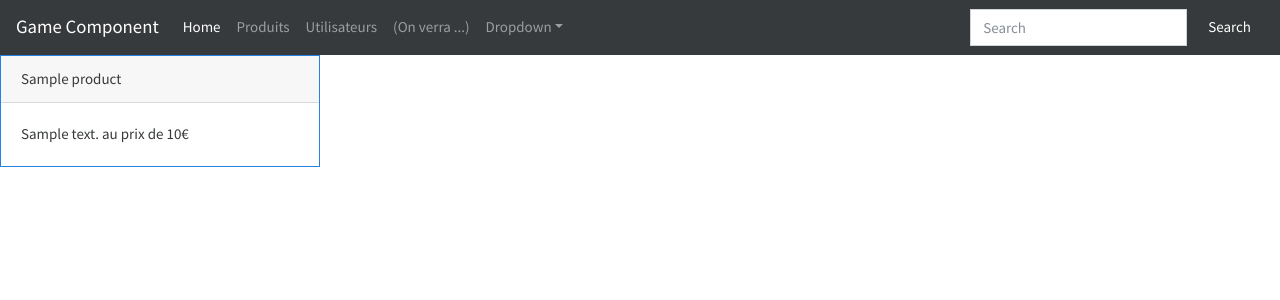
After one commit to AlexandreTO/Projet, a Symfony app: template templates/products.html.twig in a window 1280 px wide. The commit adds this page. Shown: the top 300 px of the page. Run offline with Twig, Linux system fonts and the light colour scheme; the template is opened without the code that fills it: most values are stand-ins (such as "Sample title", 1, 10 or a date in 2020); some libraries are stand-ins or nearby versions.

Commit message:
Alex test (#22)
Add product controller

```diff
--- a/composer.json
+++ b/composer.json
@@ -4,10 +4,9 @@
     "type": "project",
     "license": "proprietary",
     "require": {
-        "php": ">=7.2.5",
+        "php": ">=7.4",
         "ext-ctype": "*",
         "ext-iconv": "*",
-        "composer/package-versions-deprecated": "1.11.99.1",
         "doctrine/annotations": "^1.0",
         "doctrine/doctrine-bundle": "^2.2",
         "doctrine/doctrine-migrations-bundle": "^3.0",
@@ -15,7 +14,6 @@
         "fzaninotto/faker": "^1.9",
         "phpdocumentor/reflection-docblock": "^5.2",
         "sensio/framework-extra-bundle": "^5.6",
-        "squizlabs/php_codesniffer": "*",
         "symfony/asset": "5.1.*",
         "symfony/console": "5.1.*",
         "symfony/dotenv": "5.1.*",
--- a/src/Repository/ProductsRepository.php
+++ b/src/Repository/ProductsRepository.php
@@ -8,5 +8,11 @@ use Doctrine\ORM\EntityRepository;
 
 class ProductsRepository extends EntityRepository
 {
+	public function listProducts()
+	{
+		return $this->createQueryBuilder('a')
+					->getQuery()
+					->getResult();
+	}
 
 }
--- a/templates/base.html.twig
+++ b/templates/base.html.twig
@@ -3,9 +3,52 @@
 <head>
     <meta charset="UTF-8">
     <title>{% block title %}Welcome!{% endblock %}</title>
-        {% block stylesheets %}{% endblock %}
+    {% block stylesheets %}
+        <link rel="stylesheet" href="https://bootswatch.com/4/cosmo/bootstrap.css">
+    {% endblock %}
 </head>
 <body>
+    <nav class="navbar navbar-expand-lg navbar-dark bg-dark">
+        <a class="navbar-brand" href="#">Game Component</a>
+        <button class="navbar-toggler" type="button" data-toggle="collapse" data-target="#navbarColor02"
+                aria-controls="navbarColor02" aria-expanded="false" aria-label="Toggle navigation">
+            <span class="navbar-toggler-icon"></span>
+        </button>
+
+        <div class="collapse navbar-collapse" id="navbarColor02">
+            <ul class="navbar-nav mr-auto">
+                <li class="nav-item active">
+                    <a class="nav-link" href="/">Home
+                        <span class="sr-only">(current)</span>
+                    </a>
+                </li>
+                <li class="nav-item">
+                    <a class="nav-link" href="/products">Produits</a>
+                </li>
+                <li class="nav-item">
+                    <a class="nav-link" href="/user">Utilisateurs</a>
+                </li>
+                <li class="nav-item">
+                    <a class="nav-link" href="/lenomdelapage">(On verra ...)</a>
+                </li>
+                <li class="nav-item dropdown">
+                    <a class="nav-link dropdown-toggle" data-toggle="dropdown" href="#" role="button"
+                       aria-haspopup="true" aria-expanded="false">Dropdown</a>
+                    <div class="dropdown-menu">
+                        <a class="dropdown-item" href="#">Action</a>
+                        <a class="dropdown-item" href="#">Another action</a>
+                        <a class="dropdown-item" href="#">Something else here</a>
+                        <div class="dropdown-divider"></div>
+                        <a class="dropdown-item" href="#">Separated link</a>
+                    </div>
+                </li>
+            </ul>
+            <form class="form-inline my-2 my-lg-0" data-children-count="1">
+                <input class="form-control mr-sm-2" type="text" placeholder="Search">
+                <button class="btn btn-secondary my-2 my-sm-0" type="submit">Search</button>
+            </form>
+        </div>
+    </nav>
 {% block body %}{% endblock %}
 {% block javascripts %}{% endblock %}
 </body>
--- /dev/null
+++ b/templates/index.html.twig
@@ -0,0 +1,2 @@
+{% extends "base.html.twig" %}
+{% block title %}Game Component | Home{% endblock %}
--- /dev/null
+++ b/templates/products.html.twig
@@ -0,0 +1,13 @@
+{% extends "base.html.twig" %}
+{% block title %}Game Component | Produits{% endblock %}
+{% block body %}
+	<div class="card border-primary mb-3" style="max-width: 20rem;">
+		{% for product in products %}
+			<div class="card-header">{{product.nom}}</div>
+			  <div class="card-body">
+				<!--<img src="/dossier/{{product.image}}">-->
+				<p class="card-text">{{product.description}} au prix de {{product.prix}}€</p>
+			  </div>
+		{% endfor %}
+	</div>
+{% endblock %}
```
Also changed, not shown: config/routes.yaml (+7 -3 lines), src/Controller/MainController.php (added, +27 -0 lines), src/Controller/ProductsController.php (added, +23 -0 lines), src/Controller/TestController.php (+5 -2 lines), src/Entity/Products.php (+58 -57 lines), 4 other files. Lines whose indentation alone changed are shown as unchanged.
